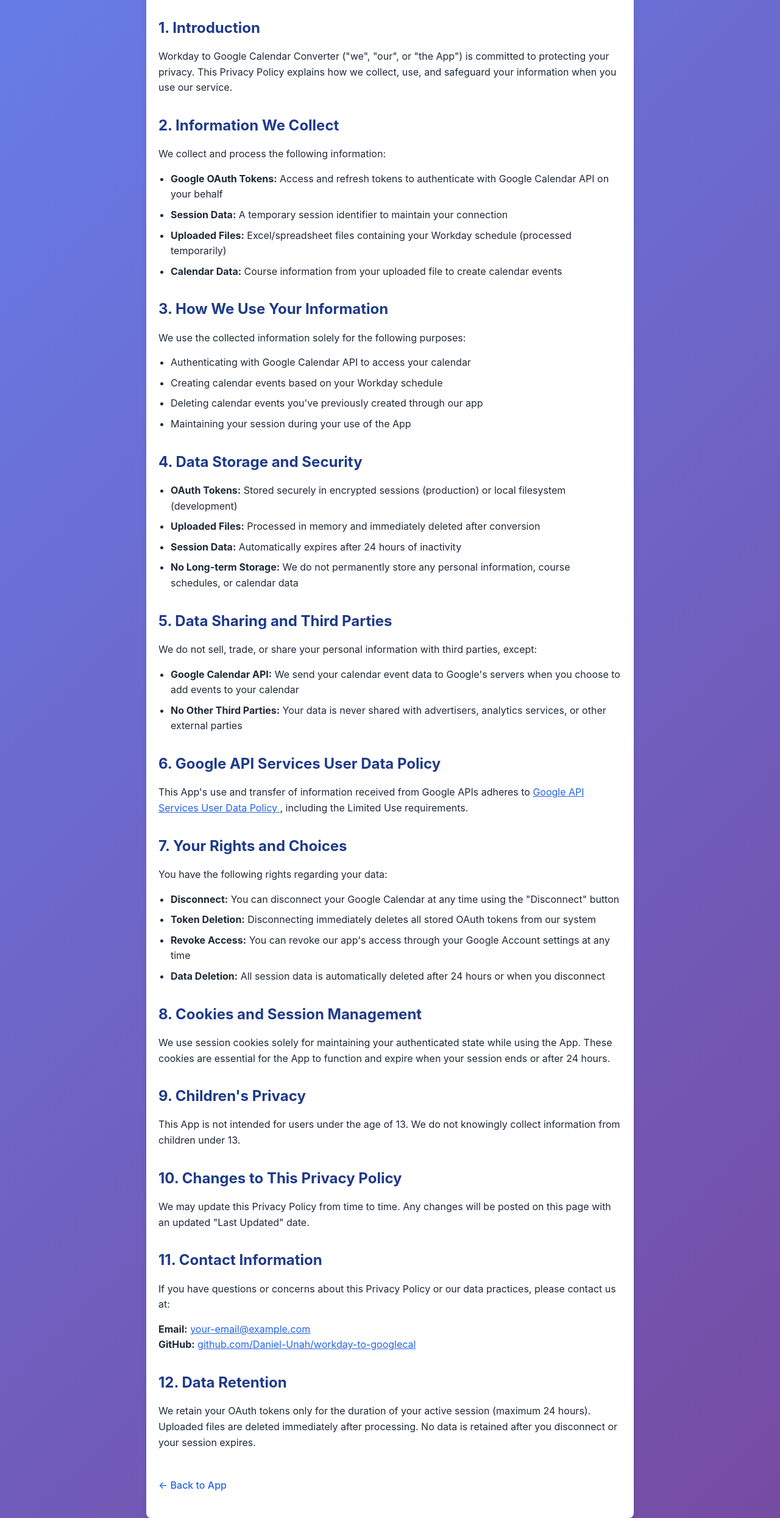
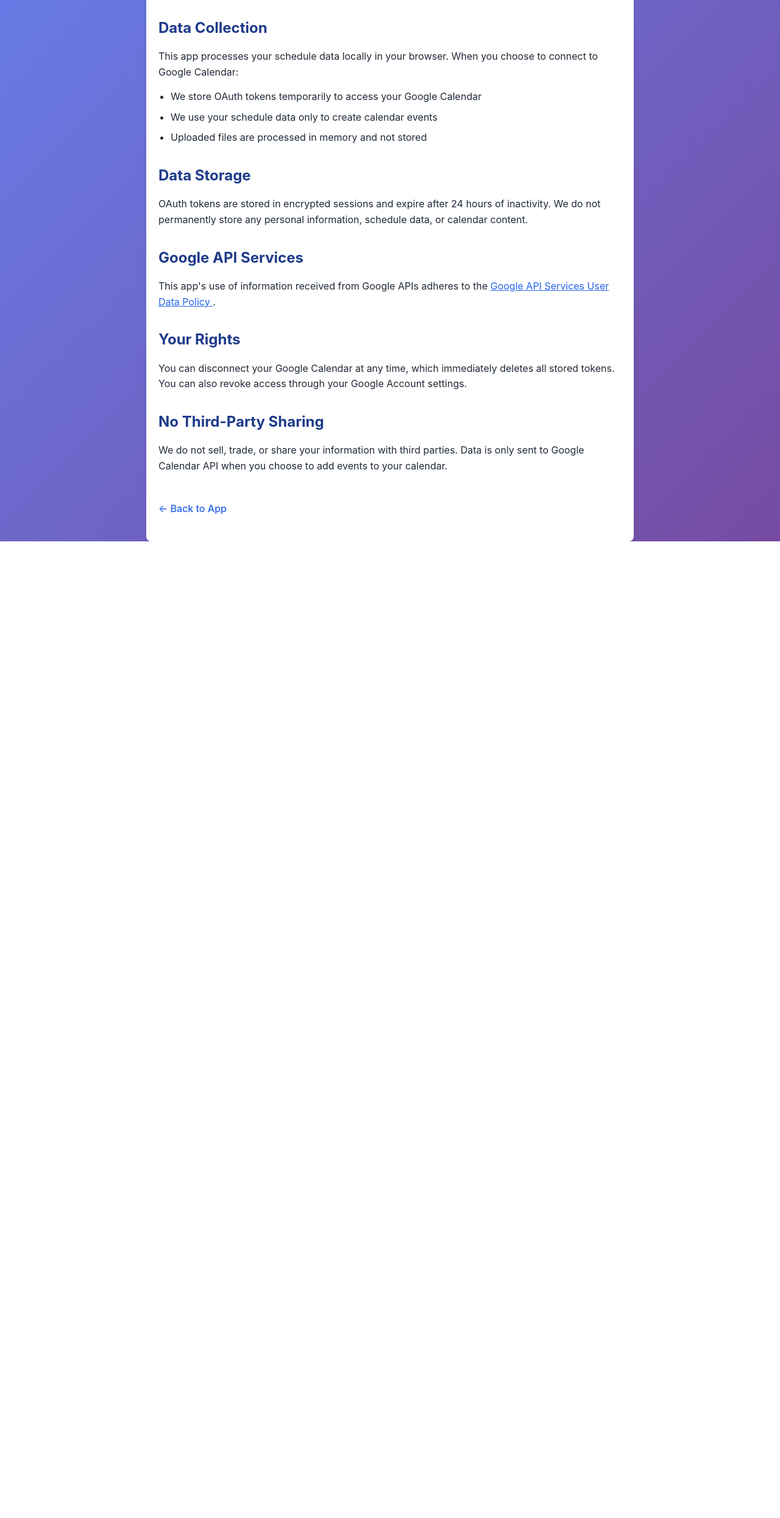
Before and after one commit to Daniel-Unah/workday-to-googlecal, a website: page public/privacy.html in a window 1280 px wide. Shown: the part 143-2633 px from the top of the page at 61% size. After the commit the page ends 1031 px from the top, so only its background shows below. Drawn offline with Linux system fonts and the light colour scheme.

Commit message:
trimmed privacy policy and tos

```diff
--- a/public/privacy.html
+++ b/public/privacy.html
@@ -3,7 +3,7 @@
 <head>
     <meta charset="UTF-8">
     <meta name="viewport" content="width=device-width, initial-scale=1.0">
-    <title>Privacy Policy - Workday to Google Calendar Converter</title>
+    <title>Privacy Policy - ScheduleSync</title>
     <link rel="icon" type="image/svg+xml" href="/favicon.svg">
     <link rel="stylesheet" href="styles.css">
     <style>
@@ -65,91 +65,38 @@
         <h1>Privacy Policy</h1>
         <p class="last-updated">Last Updated: December 24, 2025</p>
 
-        <h2>1. Introduction</h2>
+        <h2>Data Collection</h2>
+        <p>This app processes your schedule data locally in your browser. When you choose to connect to Google Calendar:</p>
+        <ul>
+            <li>We store OAuth tokens temporarily to access your Google Calendar</li>
+            <li>We use your schedule data only to create calendar events</li>
+            <li>Uploaded files are processed in memory and not stored</li>
+        </ul>
+
+        <h2>Data Storage</h2>
         <p>
-            Workday to Google Calendar Converter ("we", "our", or "the App") is committed to protecting your privacy.
-            This Privacy Policy explains how we collect, use, and safeguard your information when you use our service.
+            OAuth tokens are stored in encrypted sessions and expire after 24 hours of inactivity.
+            We do not permanently store any personal information, schedule data, or calendar content.
         </p>
 
-        <h2>2. Information We Collect</h2>
-        <p>We collect and process the following information:</p>
-        <ul>
-            <li><strong>Google OAuth Tokens:</strong> Access and refresh tokens to authenticate with Google Calendar API on your behalf</li>
-            <li><strong>Session Data:</strong> A temporary session identifier to maintain your connection</li>
-            <li><strong>Uploaded Files:</strong> Excel/spreadsheet files containing your Workday schedule (processed temporarily)</li>
-            <li><strong>Calendar Data:</strong> Course information from your uploaded file to create calendar events</li>
-        </ul>
-
-        <h2>3. How We Use Your Information</h2>
-        <p>We use the collected information solely for the following purposes:</p>
-        <ul>
-            <li>Authenticating with Google Calendar API to access your calendar</li>
-            <li>Creating calendar events based on your Workday schedule</li>
-            <li>Deleting calendar events you've previously created through our app</li>
-            <li>Maintaining your session during your use of the App</li>
-        </ul>
-
-        <h2>4. Data Storage and Security</h2>
-        <ul>
-            <li><strong>OAuth Tokens:</strong> Stored securely in encrypted sessions (production) or local filesystem (development)</li>
-            <li><strong>Uploaded Files:</strong> Processed in memory and immediately deleted after conversion</li>
-            <li><strong>Session Data:</strong> Automatically expires after 24 hours of inactivity</li>
-            <li><strong>No Long-term Storage:</strong> We do not permanently store any personal information, course schedules, or calendar data</li>
-        </ul>
-
-        <h2>5. Data Sharing and Third Parties</h2>
-        <p>We do not sell, trade, or share your personal information with third parties, except:</p>
-        <ul>
-            <li><strong>Google Calendar API:</strong> We send your calendar event data to Google's servers when you choose to add events to your calendar</li>
-            <li><strong>No Other Third Parties:</strong> Your data is never shared with advertisers, analytics services, or other external parties</li>
-        </ul>
-
-        <h2>6. Google API Services User Data Policy</h2>
+        <h2>Google API Services</h2>
         <p>
-            This App's use and transfer of information received from Google APIs adheres to
+            This app's use of information received from Google APIs adheres to the
             <a href="https://developers.google.com/terms/api-services-user-data-policy" target="_blank" rel="noopener noreferrer">
                 Google API Services User Data Policy
-            </a>, including the Limited Use requirements.
+            </a>.
         </p>
 
-        <h2>7. Your Rights and Choices</h2>
-        <p>You have the following rights regarding your data:</p>
-        <ul>
-            <li><strong>Disconnect:</strong> You can disconnect your Google Calendar at any time using the "Disconnect" button</li>
-            <li><strong>Token Deletion:</strong> Disconnecting immediately deletes all stored OAuth tokens from our system</li>
-            <li><strong>Revoke Access:</strong> You can revoke our app's access through your Google Account settings at any time</li>
-            <li><strong>Data Deletion:</strong> All session data is automatically deleted after 24 hours or when you disconnect</li>
-        </ul>
-
-        <h2>8. Cookies and Session Management</h2>
+        <h2>Your Rights</h2>
         <p>
-            We use session cookies solely for maintaining your authenticated state while using the App.
-            These cookies are essential for the App to function and expire when your session ends or after 24 hours.
+            You can disconnect your Google Calendar at any time, which immediately deletes all stored tokens.
+            You can also revoke access through your Google Account settings.
         </p>
 
-        <h2>9. Children's Privacy</h2>
+        <h2>No Third-Party Sharing</h2>
         <p>
-            This App is not intended for users under the age of 13. We do not knowingly collect information from children under 13.
-        </p>
-
-        <h2>10. Changes to This Privacy Policy</h2>
-        <p>
-            We may update this Privacy Policy from time to time. Any changes will be posted on this page with an updated "Last Updated" date.
-        </p>
-
-        <h2>11. Contact Information</h2>
-        <p>
-            If you have questions or concerns about this Privacy Policy or our data practices, please contact us at:
-        </p>
-        <p>
-            <strong>Email:</strong> <a href="mailto:your-email@example.com">your-email@example.com</a><br>
-            <strong>GitHub:</strong> <a href="https://github.com/Daniel-Unah/workday-to-googlecal" target="_blank" rel="noopener noreferrer">github.com/Daniel-Unah/workday-to-googlecal</a>
-        </p>
-
-        <h2>12. Data Retention</h2>
-        <p>
-            We retain your OAuth tokens only for the duration of your active session (maximum 24 hours).
-            Uploaded files are deleted immediately after processing. No data is retained after you disconnect or your session expires.
+            We do not sell, trade, or share your information with third parties.
+            Data is only sent to Google Calendar API when you choose to add events to your calendar.
         </p>
 
         <a href="/" class="back-link">← Back to App</a>
```
Also changed, not shown: public/terms.html (+31 -43 lines).
